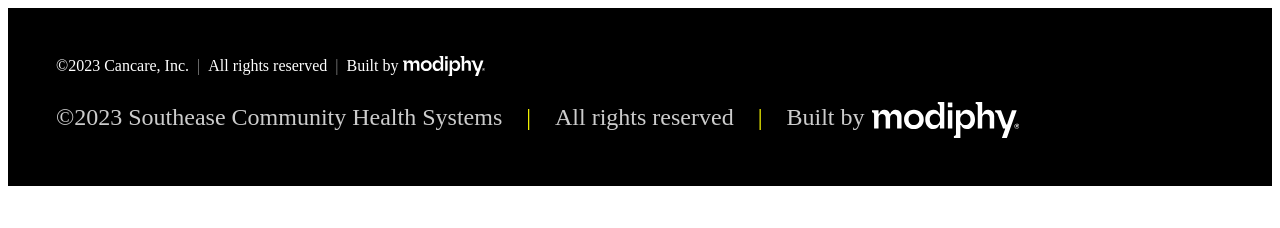
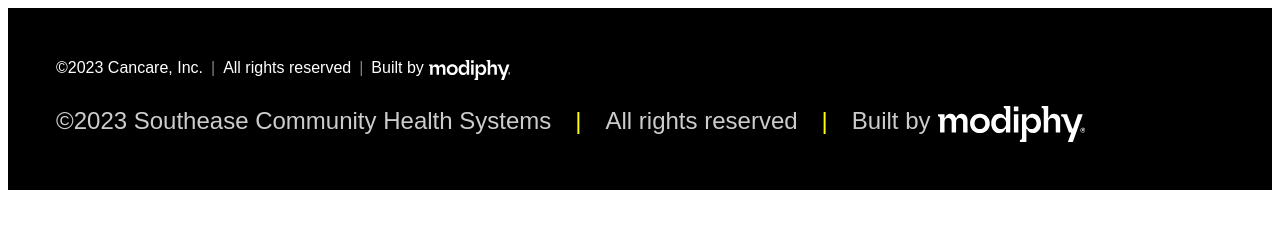
Before and after one commit to modiphy/copyright, a website: page index.html in a window 1280 px wide. Drawn offline with Linux system fonts and the light colour scheme.

Commit message:
logo marign

```diff
--- a/index.html
+++ b/index.html
@@ -1,4 +1,7 @@
-<div style="background: #000; color: #fff; padding: 3rem;">
+<script src="https://use.typekit.net/xny4mlm.js" type="text/javascript"></script><script type="text/javascript">try{Typekit.load();}catch(e){}</script>
+<script type="text/javascript">try{Typekit.load();}catch(e){}</script><script type="text/javascript">!function(o,c){var n=c.documentElement,t=" w-mod-";n.className+=t+"js",("ontouchstart"in o||o.DocumentTouch&&c instanceof DocumentTouch)&&(n.className+=t+"touch")}(window,document);</script>
+
+<div style="font-family: elza-text,sans-serif; background: #000; color: #fff; padding: 3rem;">
   <div>
     <div id="modiphy-copyright">
     </div>
@@ -20,7 +23,7 @@
   color: '#ccc', // inherit
   logoColor: '#fff', // currentColor
   logoHeight: '1.5em', // 1.25em
-  logoMargin: '0.25em 0 0 0.3em', // '0 0 0 0.3em',
+  logoMargin: '0.25em 0 0 0.3em', // '0.25em 0 0 0.3em',
   pipeColor: '#ff0', // inherit
   pipeOpacity: 1, // 0.5
   pipeMargin: '0 1em', // 0 0.5em
--- a/src/core/defaults.js
+++ b/src/core/defaults.js
@@ -30,7 +30,7 @@ export default {
    *
    * @type {String}
    */
-  logoMargin: '0 0 0 0.3em',
+  logoMargin: '0.25em 0 0 0.3em',
   /**
    * Should be any acceptable CSS color value. Hex, RGB, RGBA, HSL, HSLA, etc.
    * default is 'inherit' which will inherit the color of the parent element.
--- a/src/core/modiphy-logo.js
+++ b/src/core/modiphy-logo.js
@@ -1,7 +1,7 @@
 export default function modiphyLogo(
   color = 'currentColor',
   height = '1.25em',
-  margin = '0 0 0 0.3em',
+  margin = '0.25em 0 0 0.3em',
 ) {
   return `
     <svg
```
Also changed, not shown: dist/index.js.
